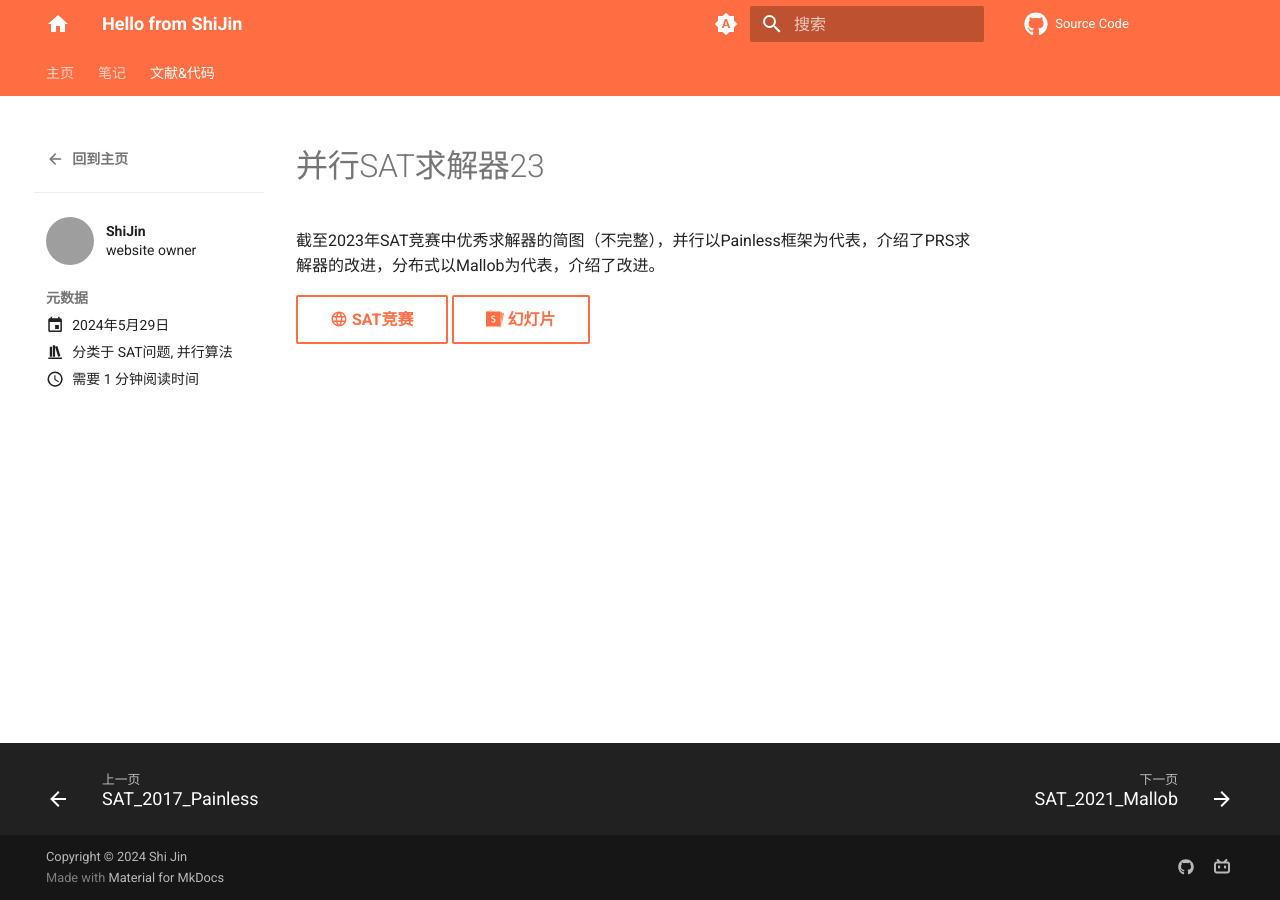
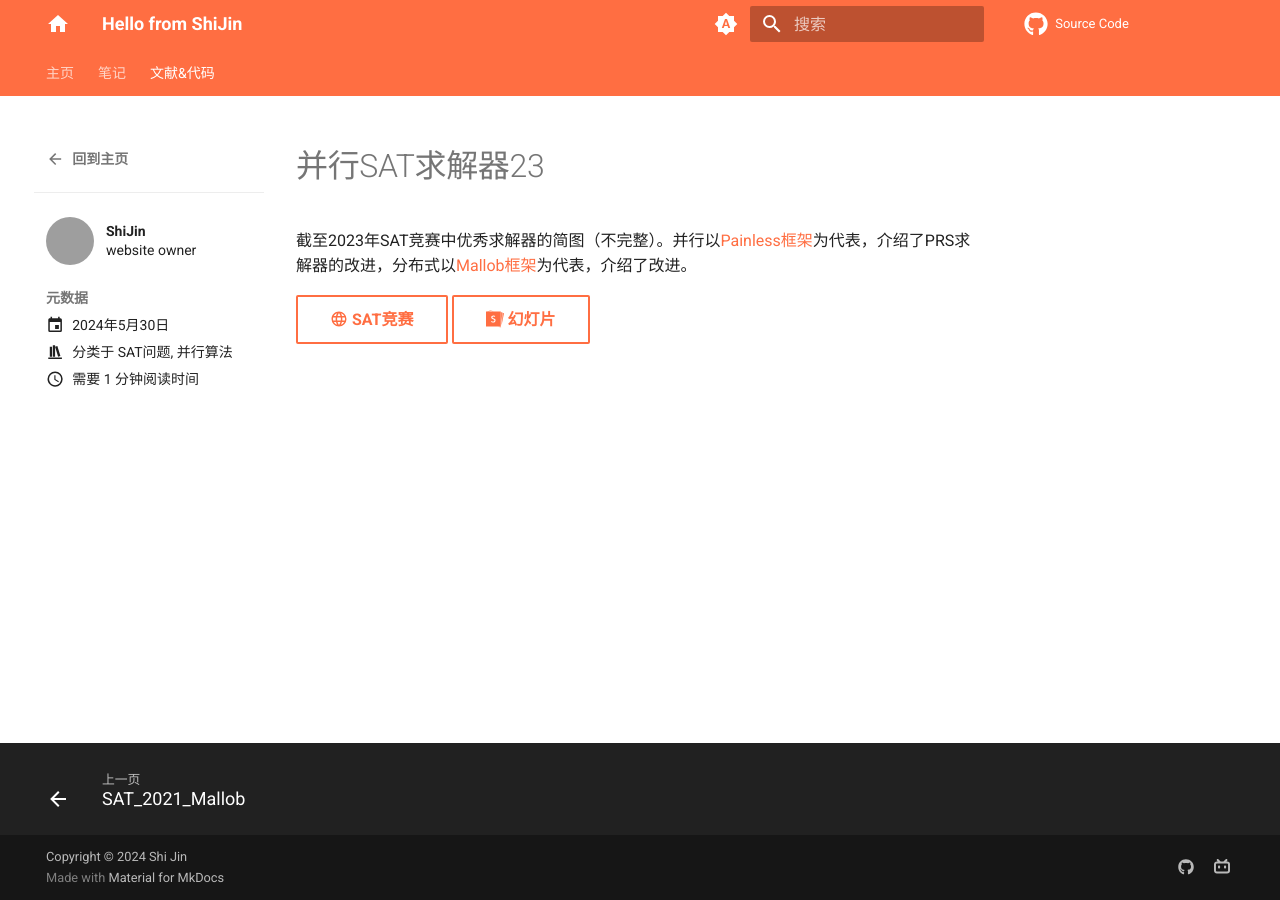
Before and after one commit to sj-shijin/hp-mkdocs-material, an MkDocs documentation site: the page built from docs/blog/posts/并行SAT求解器23.md, in a window 1280 px wide. Built offline with MkDocs 1.6.1 and Material for MkDocs 9.7.7, drawn with Linux system fonts in a browser that asks for light colours; comment, search, counter and statistics services are not loaded; grey boxes are pictures that could not be loaded.

Commit message:
添加链接

```diff
--- a/docs/blog/posts/并行SAT求解器23.md
+++ b/docs/blog/posts/并行SAT求解器23.md
@@ -1,7 +1,7 @@
 ---
   title: 并行SAT求解器23
   description: SAT竞赛并行/分布式求解器概述
-  date: 2024-05-29
+  date: 2024-05-30
   authors:
     - sj
   categories:
@@ -9,7 +9,7 @@
     - 并行算法
 ---
 
-截至2023年SAT竞赛中优秀求解器的简图（不完整），并行以Painless框架为代表，介绍了PRS求解器的改进，分布式以Mallob为代表，介绍了改进。
+截至2023年SAT竞赛中优秀求解器的简图（不完整）。并行以[Painless框架](./SAT_2017_Painless.md)为代表，介绍了PRS求解器的改进，分布式以[Mallob框架](./SAT_2021_Mallob.md)为代表，介绍了改进。
 
 [:material-web: SAT竞赛](https://satcompetition.github.io/){.md-button}
 [:simple-slides: 幻灯片](../assets/SAT%20Competition/并行SAT求解器23.html){.md-button}
```
